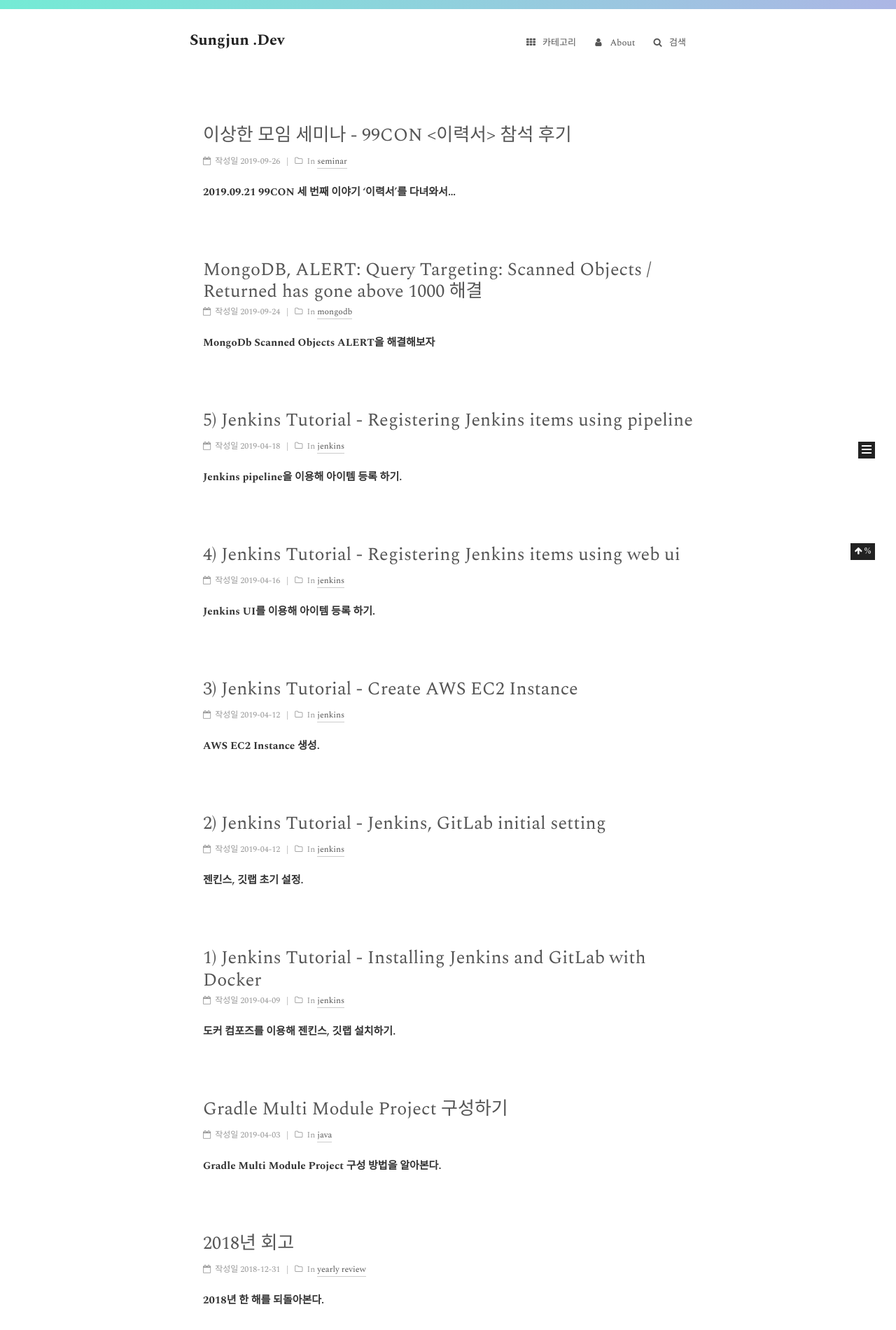
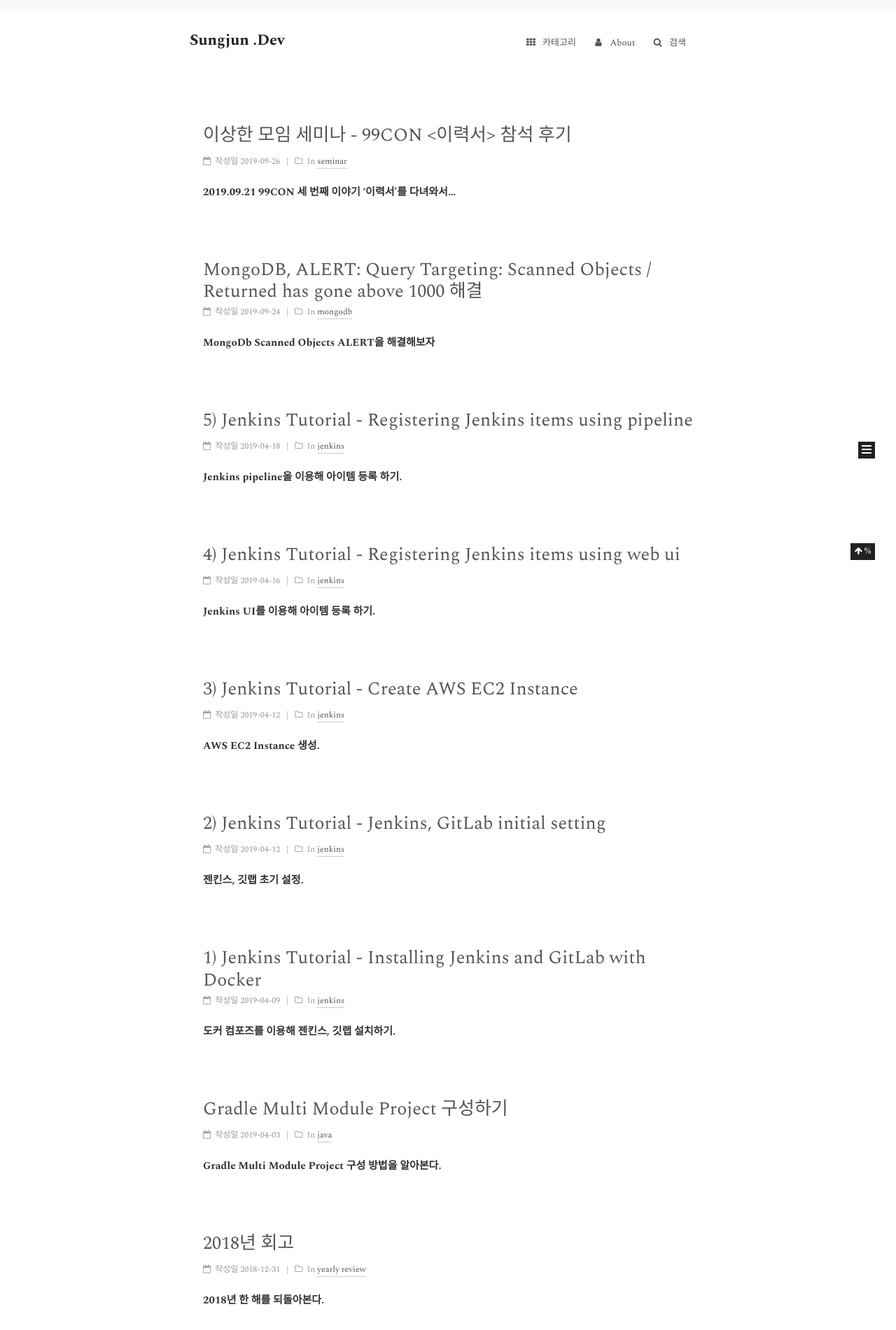
Before and after one commit to gwonsungjun/gwonsungjun.github.io, a Jekyll site: the page built from index.html, in a window 1280 px wide. Shown: the part 200-2100 px from the top of the page at 70% size. Built offline with Jekyll 4.4.1, drawn with Linux system fonts in a browser that asks for light colours; the list of posts is cut into pages by our own code.

Commit message:
refactor: header background color 수정

```diff
--- a/_sass/_schemes/Mist/_header.scss
+++ b/_sass/_schemes/Mist/_header.scss
@@ -10,9 +10,7 @@
   content: "";
   width: 100%;
   height: 13px;
-  background: #00d2ff;
-  background: -webkit-gradient(linear,left top,right top,from(#3a7bd5),to(#00d2ff));
-  background: linear-gradient(90deg, #74ebd5, #ACB6E5);
+  background: #F9F9F9;
 }
 .header-inner {
   padding: 25px 0 20px;
```
